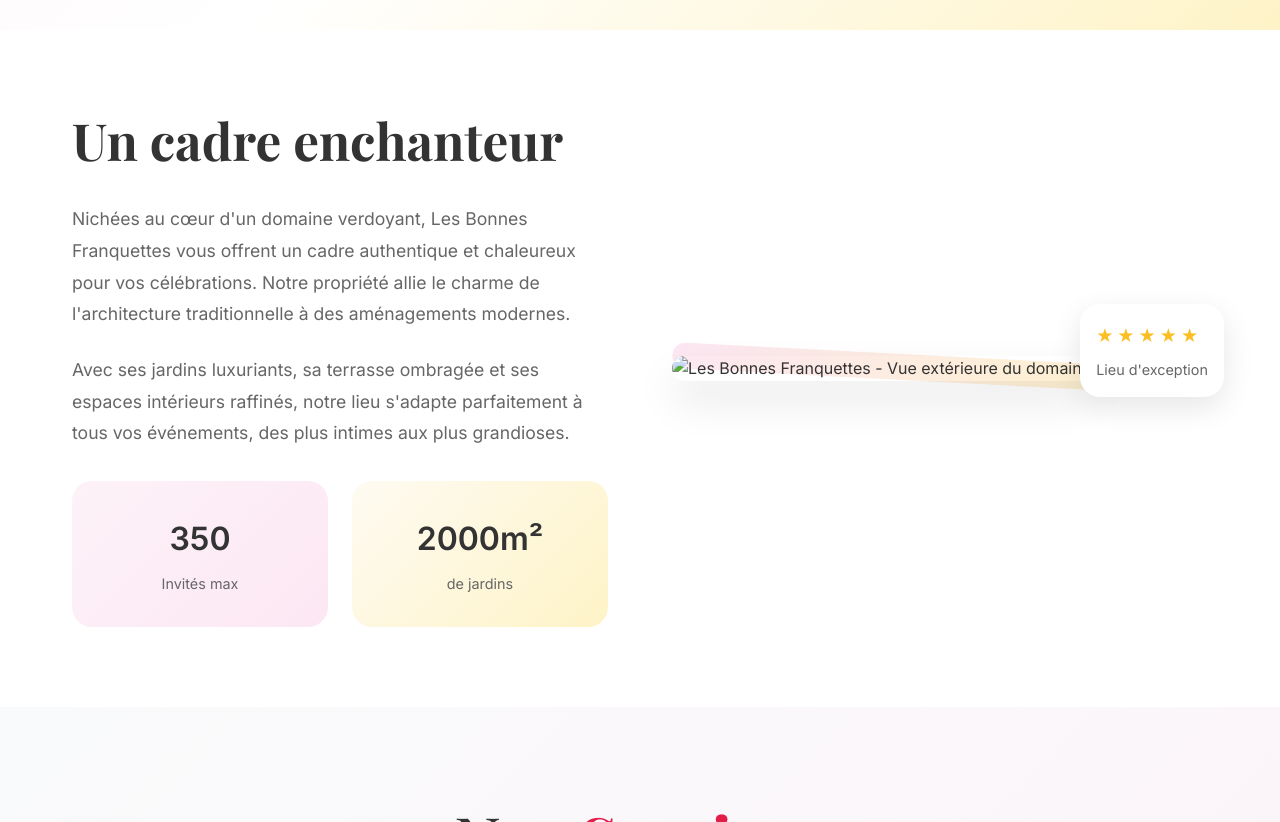
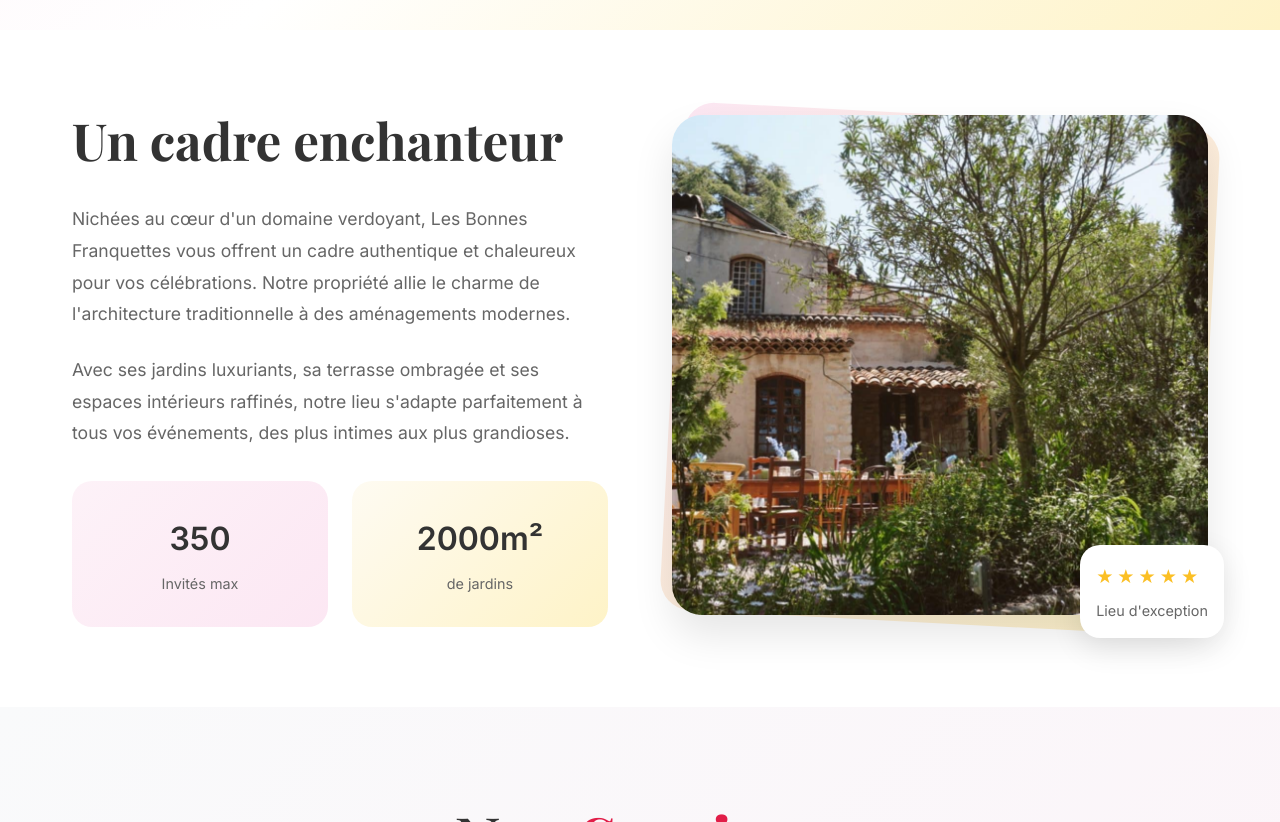
Before and after one commit to AlexandreCourand/bonnesFranquettes, a plain HTML site: page index.html in a window 1280 px wide. Shown: the part 770-1592 px from the top of the page. Drawn offline with nearby package versions, Linux system fonts and the light colour scheme.

Commit message:
Update index.html

```diff
--- a/index.html
+++ b/index.html
@@ -765,7 +765,7 @@
                     </div>
                 </div>
                 <div class="about-image">
-                    <img src="public/3f9f5219-4836-4004-a420-54939019c8ae.jpeg" alt="Les Bonnes Franquettes - Vue extérieure du domaine">
+                    <img src="3f9f5219-4836-4004-a420-54939019c8ae.jpeg" alt="Les Bonnes Franquettes - Vue extérieure du domaine">
                     <div class="rating-badge">
                         <div class="stars">
                             <span class="star">★</span>
```
